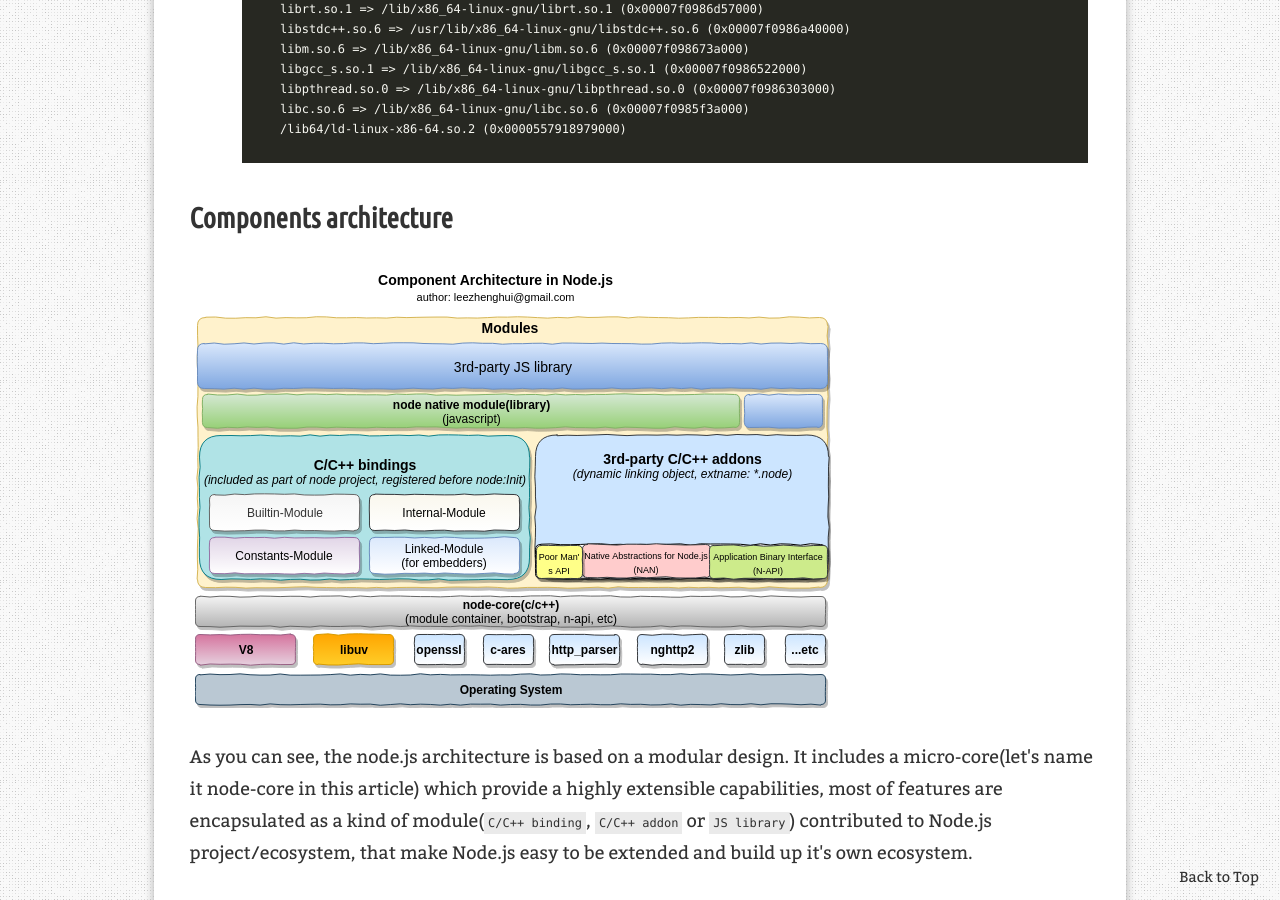
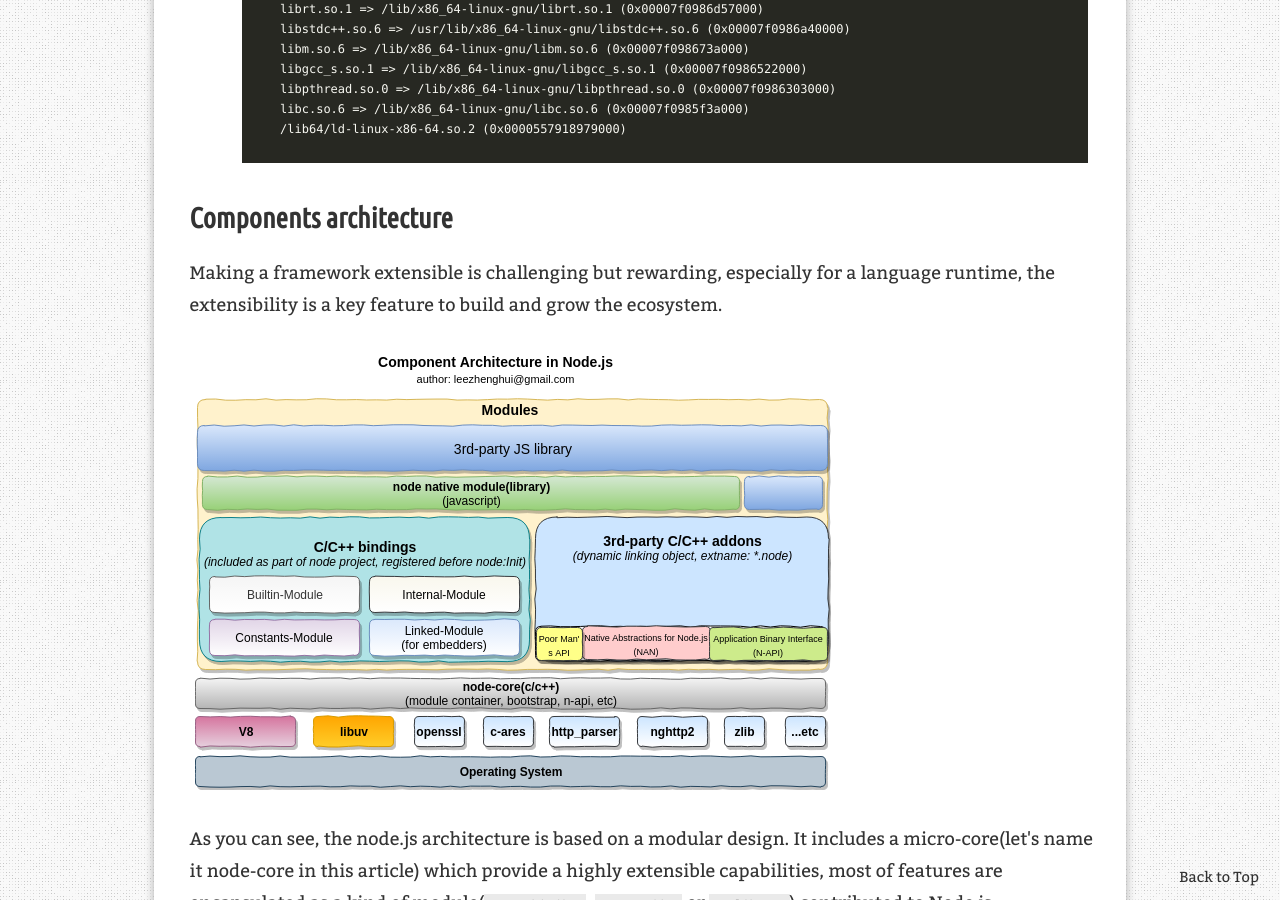
Before and after one commit to leezhenghui/leezhenghui.github.io, a Jekyll site: the page built from _posts/2018-11-11-demystify-node.js-modularity.md, in a window 1280 px wide and 900 px high, scrolled down 5818 px. Built offline with Jekyll 4.4.1, drawn with Linux system fonts in a browser that asks for light colours; comment, search, counter and statistics services are not loaded.

Commit message:
auto udpate by doc builder

````diff
--- a/_posts/2018-11-11-demystify-node.js-modularity.md
+++ b/_posts/2018-11-11-demystify-node.js-modularity.md
@@ -144,6 +144,8 @@
   ```
 
 ## Components architecture
+
+Making a framework extensible is challenging but rewarding, especially for a language runtime, the extensibility is a key feature to build and grow the ecosystem.
 
 ![runtime-component]({{ site.url }}/assets/materials/demystify-nodejs/inside-nodejs-runtime-components.png)
 
````
